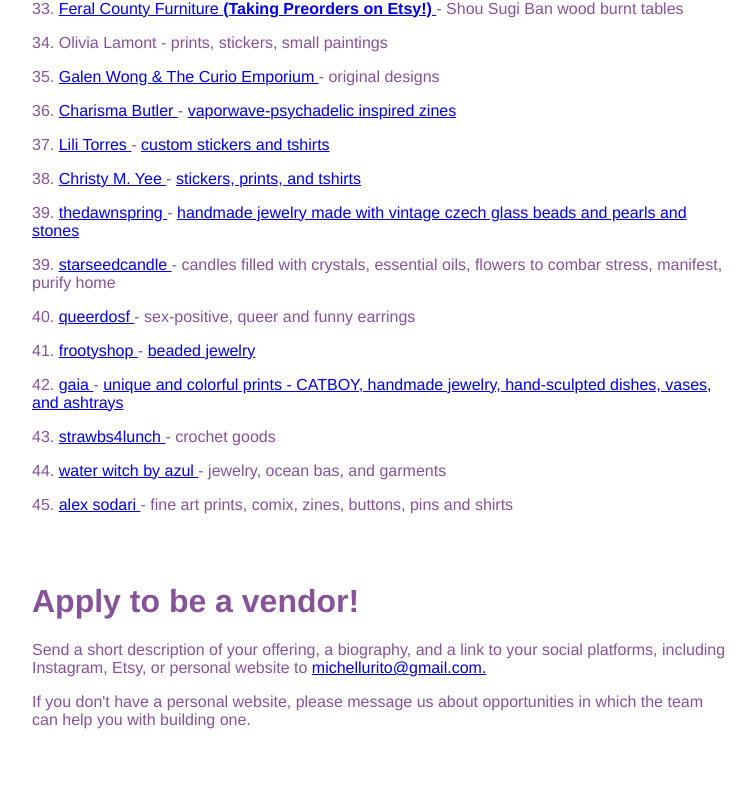
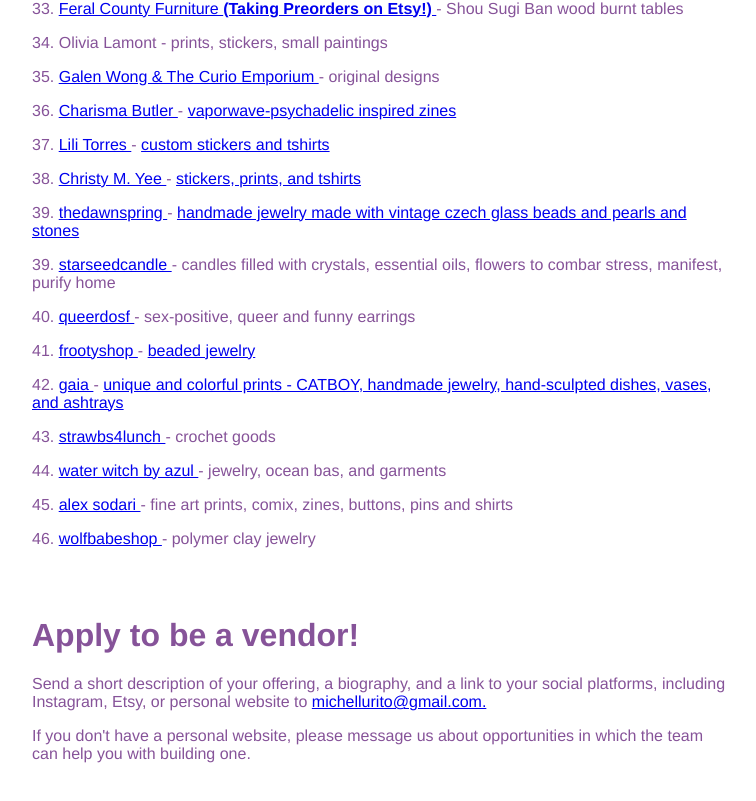
Before and after one commit to michellewong793/queer-art-fair-v2, a Next.js app: page /march-11-vendors in a window 1280 px wide. Shown: the part 1436-2237 px from the top of the page, without its empty margins (258-1014 px from the left). Built offline with nearby package versions, Linux system fonts and the light colour scheme.

Commit message:
add jewelry

```diff
--- a/pages/march-11-vendors.js
+++ b/pages/march-11-vendors.js
@@ -57,7 +57,8 @@
      <p> 42. <a href="https://www.instagram.com/fka.Gaia"> gaia </a> - <a href="/gaia"> unique and colorful prints - CATBOY, handmade jewelry, hand-sculpted dishes, vases, and ashtrays </a> </p>
      <p> 43. <a href="https://www.instagram.com/strawbs4lunch"> strawbs4lunch </a> - crochet goods  </p>
      <p> 44. <a href="https://www.instagram.com/water_witch"> water witch by azul </a> - jewelry, ocean bas, and garments </p>
-     <p> 45. <a href="https://www.instagram.com/sodapaints/"> alex sodari </a> - fine art prints, comix, zines, buttons, pins and shirts</p>
+     <p> 45. <a href="https://www.instagram.com/sodapaints"> alex sodari </a> - fine art prints, comix, zines, buttons, pins and shirts</p>
+     <p> 46. <a href="https://www.instagram.com/wolfbabeshop"> wolfbabeshop </a> - polymer clay jewelry</p>
 
         <Spacer height={2} />
         <h1>Apply to be a vendor!</h1>
```
